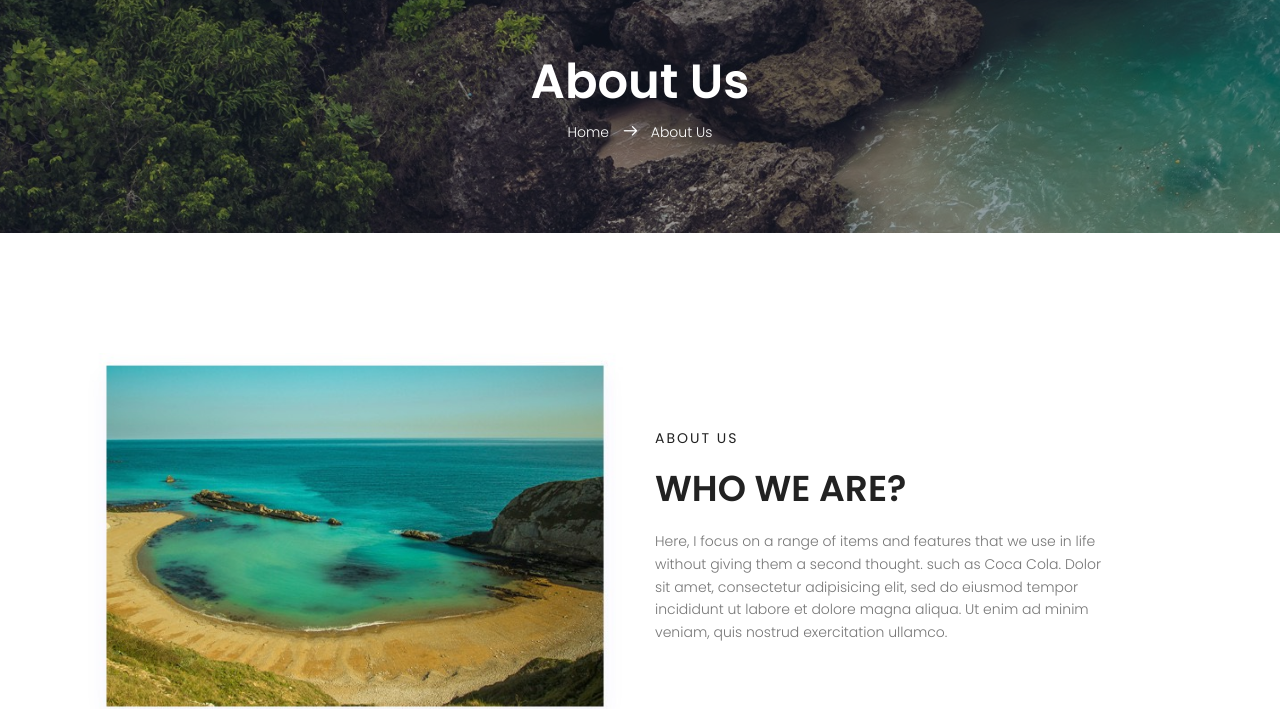
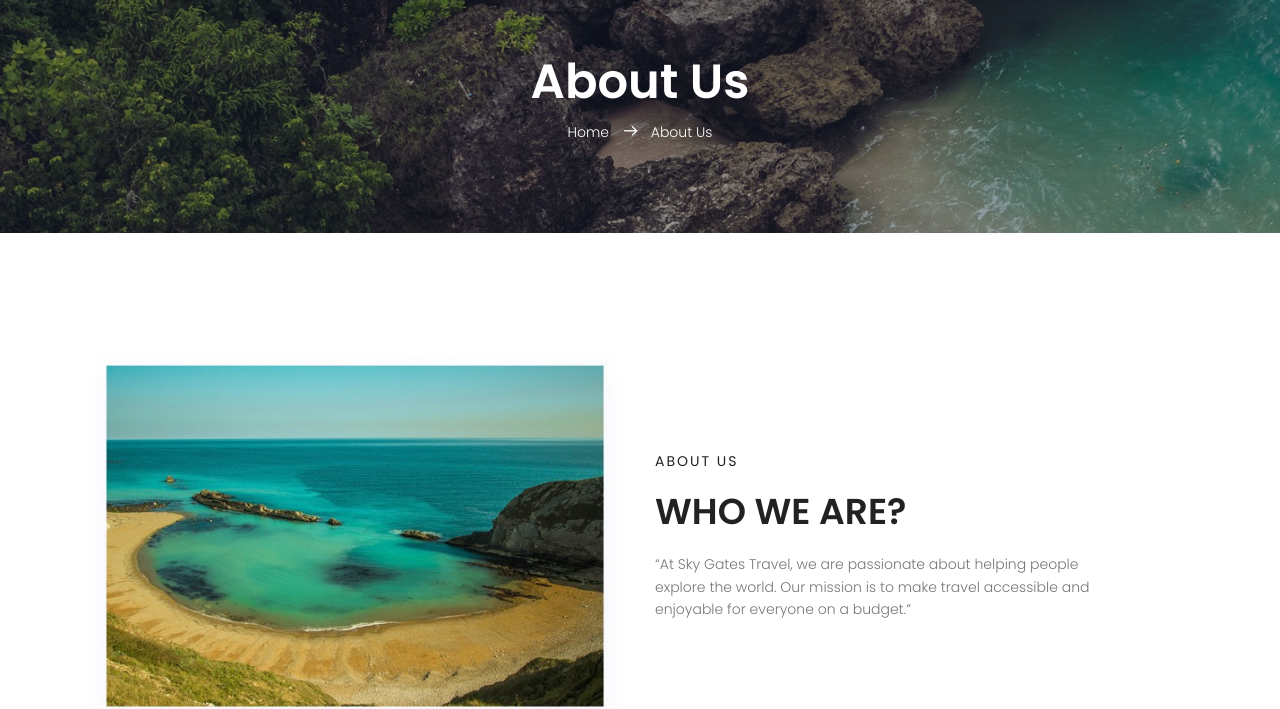
Before and after one commit to mameskygates/travelista-master, a plain HTML site: page about.html in a window 1280 px wide. Shown: the part 107-816 px from the top of the page. Drawn offline with Linux system fonts and the light colour scheme; some packages are replaced by stand-ins of ours.

Commit message:
Update about.html

```diff
--- a/about.html
+++ b/about.html
@@ -116,7 +116,7 @@
 							<h6>About Us</h6>
 							<h1>Who We Are?</h1>
 							<p>
-								Here, I focus on a range of items and features that we use in life without giving them a second thought. such as Coca Cola. Dolor sit amet, consectetur adipisicing elit, sed do eiusmod tempor incididunt ut labore et dolore magna aliqua. Ut enim ad minim veniam, quis nostrud exercitation ullamco.
+								“At Sky Gates Travel, we are passionate about helping people explore the world. Our mission is to make travel accessible and enjoyable for everyone on a budget.”
 							</p>
 						</div>
 					</div>
```
